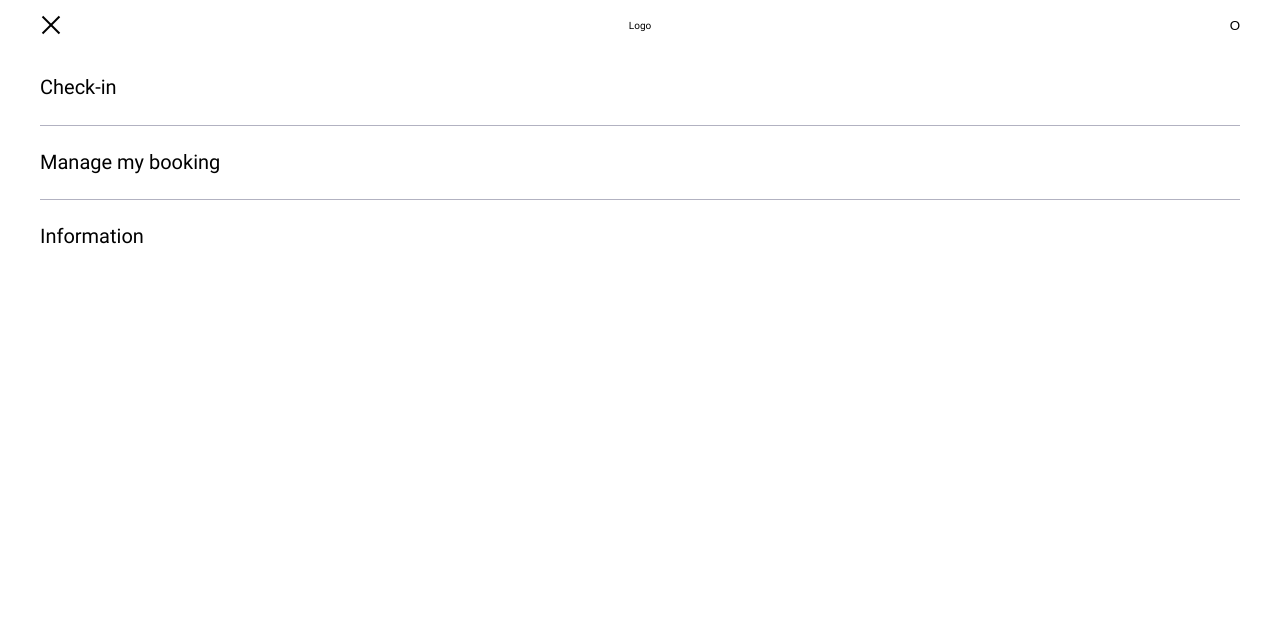
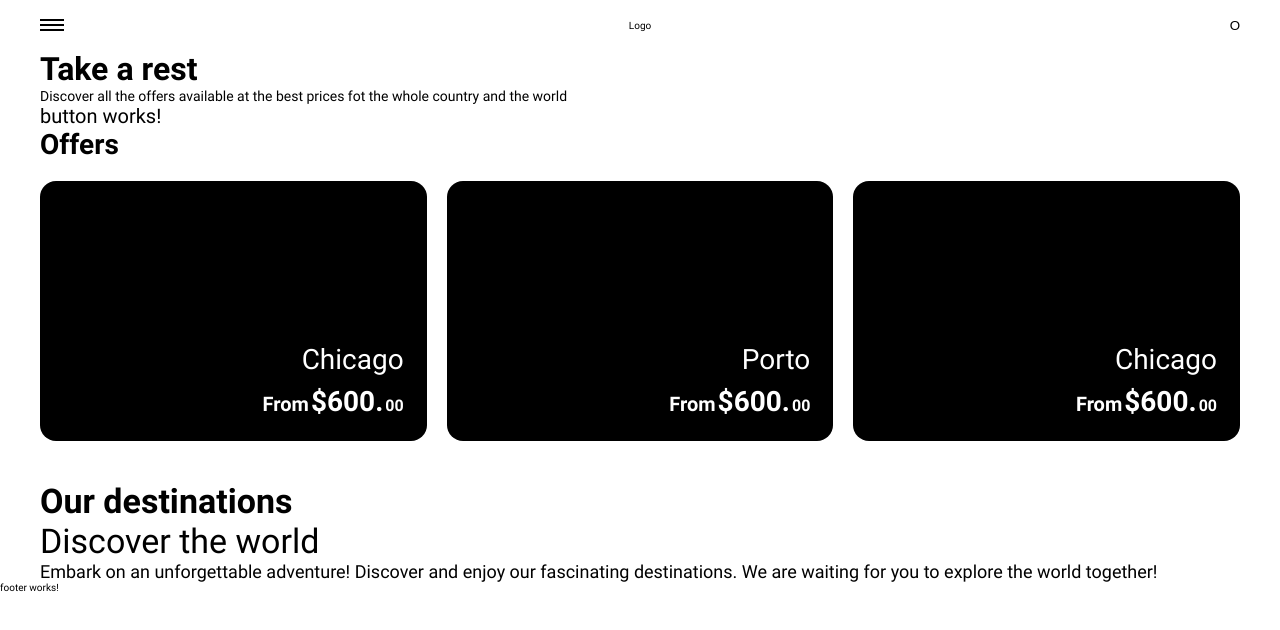
Before and after one commit to mostro-dev/ux-test, an Angular app: page / in a window 1280 px wide. Shown: the top 630 px of the page. Built offline with nearby package versions, Linux system fonts and the light colour scheme.

Commit message:
feature/base-components: Fix menu bar behavior

```diff
--- a/src/app/components/menu-bar/menu-bar.component.html
+++ b/src/app/components/menu-bar/menu-bar.component.html
@@ -1,9 +1,9 @@
-<div class="menu" [class.active]="!isActive">
+<div class="menu" [class.active]="isActive">
 	<app-layout>
 		<div class="menu__container">
 			<button
 				class="menu__container__btn menu__container__btn--open"
-				[class.open]="!isActive"
+				[class.open]="isActive"
 				(click)="toggleMenu()"
 			>
 				<div class="menu__container__btn--open__bar"></div>
```
